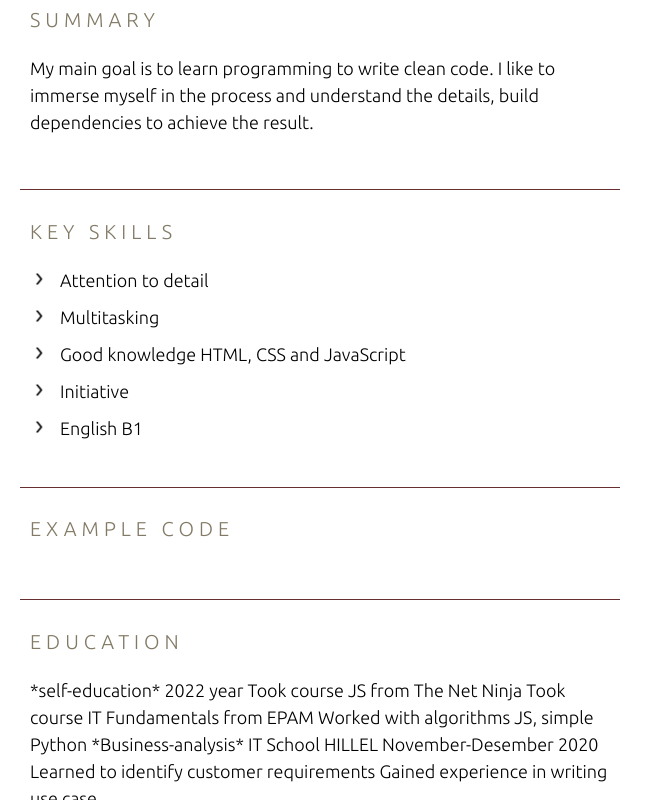
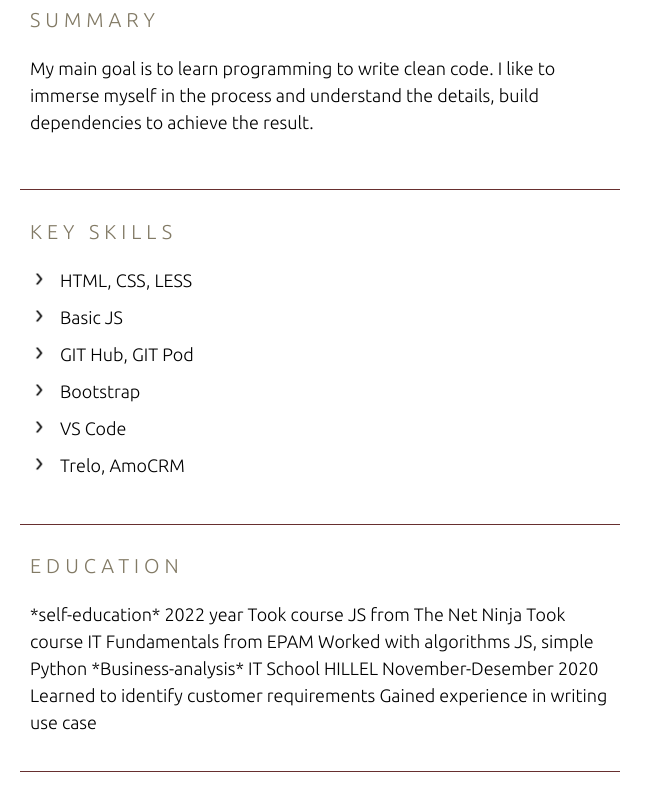
Before and after one commit to KereiaT/CV, a plain HTML site: page index.html in a window 1280 px wide. Shown: the part 600-1400 px from the top of the page, without its empty margins (0-663 px from the left). Drawn offline with Linux system fonts and the light colour scheme; a script that the page names is missing.

Commit message:
Update index.html

```diff
--- a/index.html
+++ b/index.html
@@ -58,16 +58,13 @@
             <section class="section" id="skills">
                 <h2 class="section-title">KEY SKILLS</h2>
                     <ul class="section-list">
-                        <li class="section-item">Attention to detail </li>
-                        <li class="section-item">Multitasking</li>
-                        <li class="section-item">Good knowledge HTML, CSS and JavaScript</li>
-                        <li class="section-item">Initiative</li>
-                        <li class="section-item">English B1</li>
+                        <li class="section-item"> HTML, CSS, LESS</li>
+                        <li class="section-item">Basic JS</li>
+                        <li class="section-item">GIT Hub, GIT Pod</li>
+                        <li class="section-item">Bootstrap</li>
+                        <li class="section-item">VS Code</li>
+                        <li class="section-item">Trelo, AmoCRM</li>
                     </ul>
-            </section>
-            <section class="section" id="code">
-                <h2 class="section-title">EXAMPLE CODE</h2>
-                <p></p>
             </section>
             <section class="section" id="education">
                 <h2 class="section-title">EDUCATION</h2>
```
